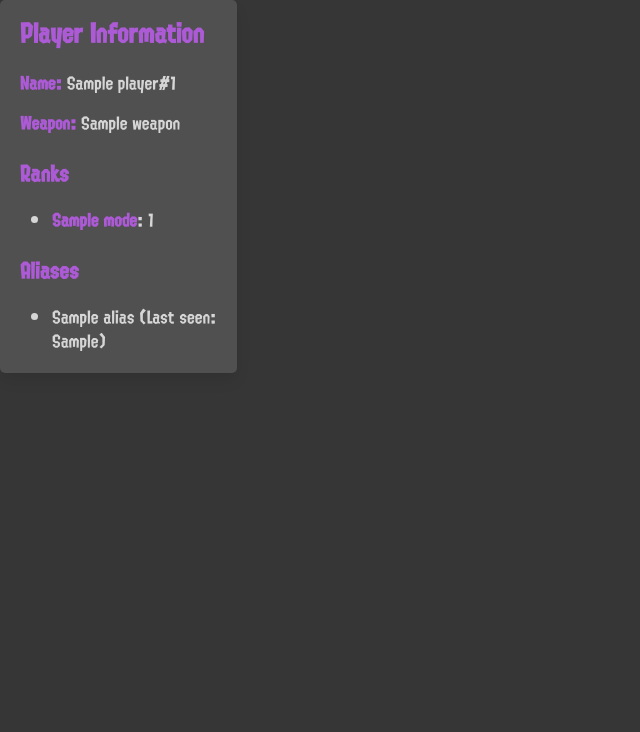
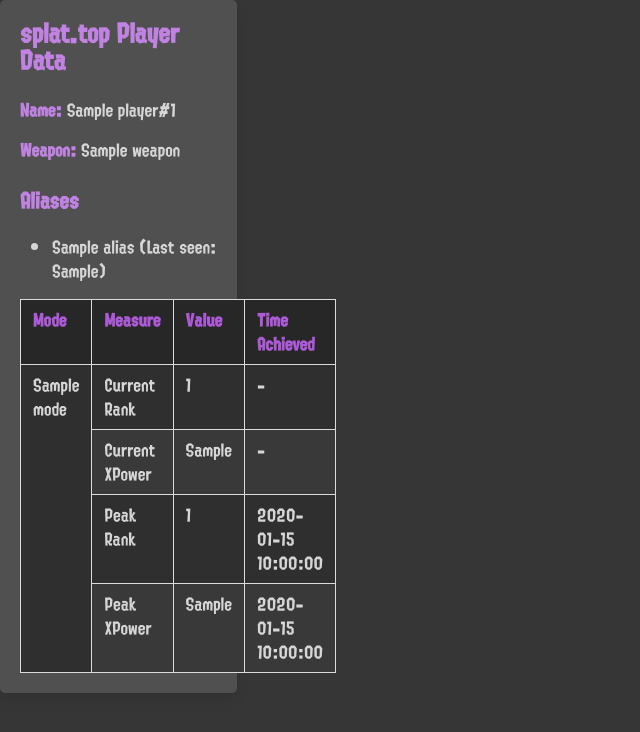
Before and after one commit to cesaregarza/SplatTop, a Flask app: template splat_top/templates/player.html in a window 1280 px wide. Shown: the top 732 px of the page, without its empty margins (0-640 px from the left). Run offline with Flask 3, Linux system fonts and the light colour scheme; the template is opened without the code that fills it: most values are stand-ins (such as "Sample title", 1, 10 or a date in 2020); parts of the project's set-up code (start-up, migrations or seed data) failed here and were passed over.

Commit message:
player first iteration done

```diff
--- a/splat_top/app.py
+++ b/splat_top/app.py
@@ -72,7 +72,7 @@
         if alias[0] != f"{player.name}#{player.name_id}"
     ]
     peak_data = []
-    rank_data = []
+
     modes_data = {}
     for mode in MODES:
         m_data = (
@@ -83,16 +83,11 @@
         modes_data[mode] = [(x[0].isoformat(), x[1]) for x in m_data]
 
         # Get latest rank
-        rank_data.append(
-            {
-                "rank": (
-                    session.query(Player.rank)
-                    .filter_by(id=player_id, mode=mode)
-                    .order_by(Player.timestamp.desc())
-                    .first()[0]
-                ),
-                "mode": mode,
-            }
+        current_rank = (
+            session.query(Player.rank)
+            .filter_by(id=player_id, mode=mode)
+            .order_by(Player.timestamp.desc())
+            .first()[0]
         )
 
         # Peak xpower
@@ -107,23 +102,33 @@
         peak_rank = (
             session.query(Player.rank, Player.timestamp)
             .filter_by(id=player_id, mode=mode)
-            .order_by(Player.rank.desc())
+            .order_by(Player.rank.asc(), Player.timestamp.asc())
             .first()
         )
 
         # Time since they reached current xpower
-        last_played_time = (
-            session.query(Player.timestamp)
-            .filter_by(id=player_id, mode=mode, x_power=player.x_power)
+        current_xpower = (
+            session.query(Player.x_power)
+            .filter_by(id=player_id, mode=mode)
             .order_by(Player.timestamp.desc())
-            .first()
+            .first()[0]
         )
 
         peak_data.append(
             {
-                "peak_xpower": peak_xpower,
-                "peak_rank": peak_rank,
-                "last_played_time": last_played_time,
+                "peak_xpower": {
+                    "x_power": peak_xpower[0],
+                    "timestamp": peak_xpower[1].strftime("%Y-%m-%d"),
+                },
+                "peak_rank": {
+                    "rank": peak_rank[0],
+                    "timestamp": peak_rank[1].strftime("%Y-%m-%d"),
+                },
+                "mode": mode,
+                "current": {
+                    "x_power": current_xpower,
+                    "rank": current_rank,
+                },
             }
         )
 
@@ -134,8 +139,7 @@
         player=player,
         modes_data=modes_data,
         aliases=aliases_data,
-        peak_data=peak_data,
-        ranks=rank_data,
+        peaks=peak_data,
     )
 
 
--- a/splat_top/static/scss/main.scss
+++ b/splat_top/static/scss/main.scss
@@ -71,6 +71,10 @@
     border-radius: 5px;
     padding: 20px;
     margin-bottom: 20px;
+
+    strong, h1, h2, h3, h4, h5, h6 {
+      color: $accent-light;
+    }
   }
 
   strong, h1, h2, h3, h4, h5, h6 {
--- a/splat_top/templates/player.html
+++ b/splat_top/templates/player.html
@@ -5,7 +5,7 @@
     <meta charset="UTF-8">
     <meta http-equiv="X-UA-Compatible" content="IE=edge">
     <meta name="viewport" content="width=device-width, initial-scale=1.0">
-    <title> {{ player.name }} Details</title>
+    <title> splat.top: {{ player.name }}</title>
     <script src="https://code.highcharts.com/highcharts.js"></script>
     <script src="https://code.highcharts.com/stock/modules/stock.js"></script>
     <script src="{{ url_for('static', filename='js/highcharts_config.js') }}"></script>
@@ -17,17 +17,9 @@
             <!-- Player General Information -->
             <div class="column is-one-fifth-desktop">
                 <div class="box">
-                    <h3 class="title is-4">Player Information</h3>
+                    <h3 class="title is-4">splat.top Player Data</h3>
                     <p><strong>Name:</strong> {{ player.name }}#{{player.name_id}}</p>
                     <p><strong>Weapon:</strong> {{ player.weapon }}</p>
-
-                    <!-- Player Rank Section -->
-                    <h3 class="title is-5">Ranks</h3>
-                    <ul>
-                    {% for rank in ranks %}
-                        <li><strong>{{ rank.mode }}</strong>: {{ rank.rank }}</li>
-                    {% endfor %}
-                    </ul>
 
                     <!-- Player Aliases Section -->
                     {% if aliases %}
@@ -38,6 +30,43 @@
                         {% endfor %}
                         </ul>
                     {% endif %}
+
+                    <!-- Peak Data -->
+                    <table class="table is-bordered is-striped">
+                        <thead>
+                            <tr>
+                                <th>Mode</th>
+                                <th>Measure</th>
+                                <th>Value</th>
+                                <th>Time Achieved</th>
+                            </tr>
+                        </thead>
+                        <tbody>
+                            {% for peak in peaks %}
+                                <tr>
+                                    <td rowspan="4">{{ peak.mode }}</td>
+                                    <td>Current Rank</td>
+                                    <td>{{ peak.current.rank }}</td>
+                                    <td> - </td>
+                                </tr>
+                                <tr>
+                                    <td>Current XPower</td>
+                                    <td>{{ peak.current.x_power }}</td>
+                                    <td> - </td>
+                                </tr>
+                                <tr>
+                                    <td>Peak Rank</td>
+                                    <td>{{ peak.peak_rank.rank }}</td>
+                                    <td>{{ peak.peak_rank.timestamp }}</td>
+                                </tr>
+                                <tr>
+                                    <td>Peak XPower</td>
+                                    <td>{{ peak.peak_xpower.x_power }}</td>
+                                    <td>{{ peak.peak_xpower.timestamp }}</td>
+                                </tr>
+                            {% endfor %}
+                        </tbody>
+                    </table>
                 </div>
             </div>
 
```
Also changed, not shown: splat_top/static/css/main.css, 1 other file.
